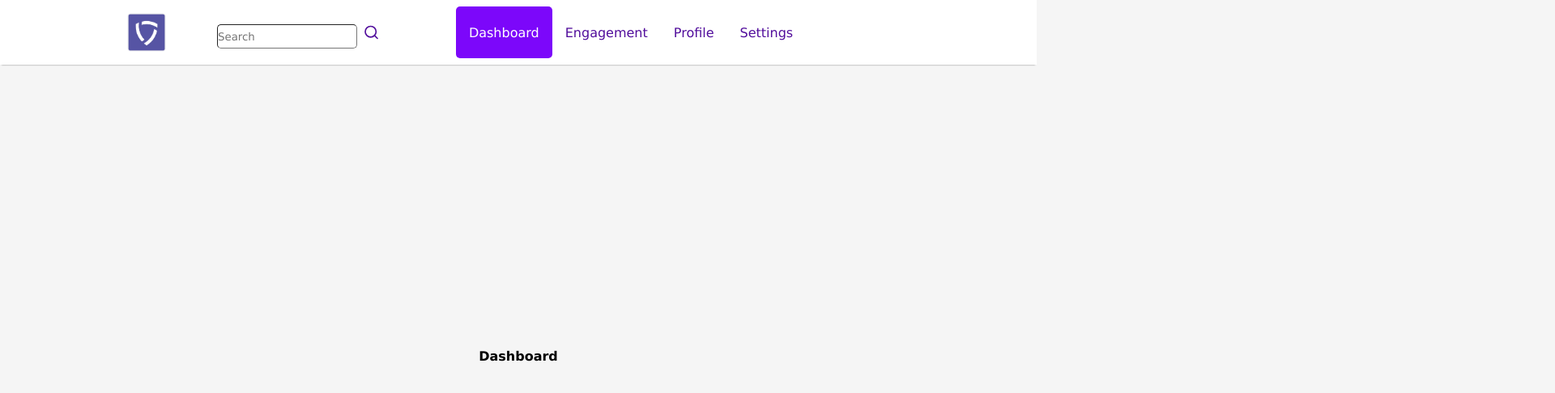
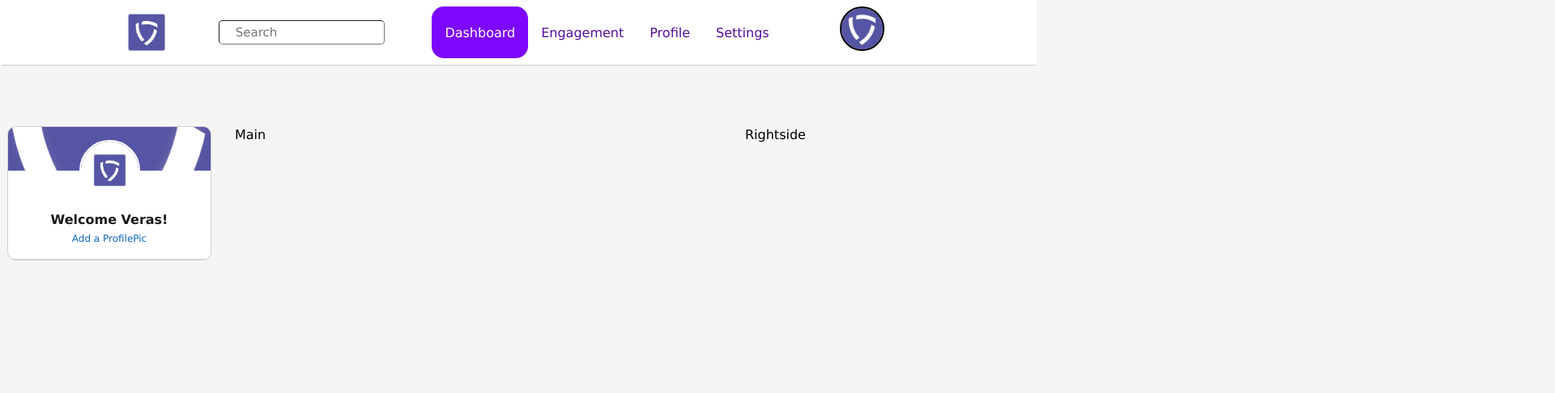
Before and after one commit to altaafackbar/veras, a React (Create React App) app: page /dashboard in a window 1280 px wide. Shown: the top 486 px of the page at 81% size, 1920 px wide, since content can reach past the window. Built offline with nearby package versions, Linux system fonts and the light colour scheme; the HTML template or start-up script is replaced by a standard one.

Commit message:
Dahsboard progress

```diff
--- a/src/components/Navbar/Navbar.css
+++ b/src/components/Navbar/Navbar.css
@@ -1,7 +1,4 @@
-.navbar{
 
-
-}
 
 .nav-menu{
     background-color: #000;
@@ -12,14 +9,17 @@
     position:fixed;
     top: 0;
     right: 0;
-    transition: 850ms;
+    transition: 350ms;
+    z-index: 10;
 
 }
 
 .nav-active-menu{
-    right: 0;
-    transition: 250ms;
-    display: none;
+    right: -100%;
+    transition: 0ms;
+    position: absolute;
+    visibility: hidden;
+
 }
 
 .nav-text{
--- a/src/components/Navbar/NavbarElements.js
+++ b/src/components/Navbar/NavbarElements.js
@@ -25,12 +25,13 @@ export const NavLink = styled(Link)`
 
 
     &.active{
-        transition: all 0.2s ease-in-out;
+        transition: all 0.1s ease-in-out;
         color: #fff;
         background: #7c07fa;
-        border-radius: 5px;
+        border-radius: 15px;
         width:100%;
-        height: 100%
+        height: 100%;
+
     }
 `
 export const NavLogo = styled(Link)`
@@ -61,6 +62,7 @@ export const NavMenu = styled.div`
     display: flex;
     align-items: center;
     margin-right: -24px;
+    padding-right: 3rem;
 
     @media screen and (max-width: 768px) {
         display: none;
@@ -94,3 +96,20 @@ export const NavBtnLink = styled(Link)`
         color: #010606;
     }
 `
+
+export const Profile = styled.div`
+    box-shadow: none;
+    background-image: url("/images/VQUBE.png");
+    width: 55px;
+    height: 55px;
+    box-sizing: border-box;
+    background-clip: content-box;
+    background-color: white;
+    background-position: center;
+    background-size: 120%;
+    background-repeat: no-repeat;
+    border: 2px solid black;
+    border-radius: 50%;
+    cursor: pointer;
+    text-align: center;
+`
--- a/src/components/Navbar/SearchBar.js
+++ b/src/components/Navbar/SearchBar.js
@@ -17,8 +17,11 @@ const SearchBar = () => {
         style={{
             borderWidth: 1,
             borderRadius: 5,
-            width: '85%',
+            width: '95%',
             height: 30,
+            paddingLeft: 20,
+            fontSize: 15
+
 
 
 
@@ -29,12 +32,13 @@ const SearchBar = () => {
             name="s"
         />
 
-
+{/*
         <IconContext.Provider value={{ style: {fontSize: '30px', color: "rgb(82, 14, 156)", paddingLeft: 5, paddingTop: 10}}}>
 
                 <FiSearch />
 
         </IconContext.Provider>
+*/}
     </form>
 
     )
--- a/src/components/Navbar/index.js
+++ b/src/components/Navbar/index.js
@@ -1,5 +1,5 @@
 import React, {useState} from 'react'
-import { Nav, NavLink, Bars, NavMenu, NavBtn, NavBtnLink, NavLogo } from './NavbarElements'
+import { Nav, NavLink, Bars, NavMenu, NavBtn, NavBtnLink, NavLogo, Profile } from './NavbarElements'
 import SearchBar from './SearchBar'
 import { Link } from 'react-router-dom'
 import * as AiIcons from 'react-icons/ai'
@@ -50,11 +50,7 @@ function Navbar() {
                 </NavLogo>
                 <SearchBar/>
 
-                <div className='navbar'>
-                    <Link to='#' className='menu-bars'>
-                        <Bars onClick={showSidebar}/>
-                    </Link>
-                </div>
+
                 <nav className={sidebar ? 'nav-active-menu' : 'nav-menu'}>
                     <ul className='nav-menu-items' onClick={showSidebar}>
                         <li className='navbar-toggle'>
@@ -91,9 +87,12 @@ function Navbar() {
                         Settings
                     </NavLink>
                 </NavMenu>
-                <NavBtn>
-                    <NavBtnLink to="/signin">Sign In</NavBtnLink>
-                </NavBtn>
+                <Profile></Profile>
+                <div className='navbar'>
+                    <Link to='#' className='menu-bars'>
+                        <Bars onClick={showSidebar}/>
+                    </Link>
+                </div>
 
             </Nav>
         </>
--- a/src/pages/Dashboard.js
+++ b/src/pages/Dashboard.js
@@ -1,12 +1,41 @@
 import React from 'react'
+import styled from 'styled-components'
+import Leftside from './DashboardSections/Leftside'
+import Main from './DashboardSections/Main'
+import Rightside from './DashboardSections/Rightside'
 
 const Dashboard = () => {
     return (
-        <div style={{display: 'flex', justifyContent: 'center', alignItems: 'center', height: '90vh'}}>
-            <h1>Dashboard</h1>
+        <Container>
 
-        </div>
+
+        <Layout>
+            <Leftside/>
+            <Main/>
+            <Rightside/>
+        </Layout>
+
+        </Container>
     )
 }
 
+const Container = styled.div`
+    padding-top: 52px;
+    max-width: 100%;
+`
+
+const Layout = styled.div`
+  display: grid;
+  grid-template-areas: "leftside main rightside";
+  grid-template-columns: minmax(0, 5fr) minmax(0, 12fr) minmax(300px, 7fr);
+  column-gap: 30px;
+  row-gap: 20px;
+  margin: 25px 0;
+  padding: 0 10px;
+  @media (max-width: 768px) {
+    display: flex;
+    flex-direction: column;
+    padding: 0 5px;
+  }
+`;
 export default Dashboard
--- /dev/null
+++ b/src/pages/DashboardSections/Leftside.js
@@ -0,0 +1,83 @@
+import React from 'react'
+import styled from 'styled-components'
+
+const Leftside = () => {
+    return (
+        <Container>
+            <ArtCard>
+                <User>
+                    <CardBanner/>
+                    <a>
+                        <ProfilePic/>
+                        <Link>Welcome Veras!</Link>
+                    </a>
+                    <a>
+                        <AddProfilePicText>Add a ProfilePic</AddProfilePicText>
+                    </a>
+                </User>
+            </ArtCard>
+        </Container>
+    )
+}
+
+const Container = styled.div`
+    grid-areas: leftside;
+`
+
+const ArtCard = styled.div`
+    text-align: center;
+    overflow: hidden;
+    margin-bottom: 10px;
+    background-color: #fff;
+    border-radius: 9px;
+    transition: box-shadow 70ms;
+    position: relative;
+    border: none;
+    box-shadow: 0 0 0 1px rgb(0 0 0 / 15%), 0 0 0 rgb(0 0 0 / 20%);
+`
+const User = styled.div`
+  border-bottom: 1px solid rgba(0, 0, 0, 0.15);
+  padding: 12px 12px 16px;
+  word-wrap: break-word;
+  word-break: break-word;
+`;
+
+const CardBanner = styled.div`
+  background: url("/images/VQUBE.png");
+  background-position: center;
+  background-size: 462px;
+  height: 54px;
+  margin: -12px -12px 0;
+`;
+
+const ProfilePic = styled.div`
+  box-shadow: none;
+  background-image: url("/images/VQUBE.png");
+  width: 75px;
+  height: 75px;
+  box-sizing: border-box;
+  background-clip: content-box;
+  background-color: white;
+  background-position: center;
+  background-size: 60%;
+  background-repeat: no-repeat;
+  border: 2px solid white;
+  margin: -38px auto 12px;
+  border-radius: 50%;
+`;
+
+const Link = styled.div`
+  font-size: 16px;
+  line-height: 1.5;
+  color: rgba(0, 0, 0, 0.9);
+  font-weight: 600;
+`;
+
+const AddProfilePicText = styled.div`
+  color: #0a66c2;
+  margin-top: 4px;
+  font-size: 12px;
+  line-height: 1.33;
+  font-weight: 400;
+`;
+export default Leftside
--- /dev/null
+++ b/src/pages/DashboardSections/Main.js
@@ -0,0 +1,13 @@
+import React from 'react'
+import styled from 'styled-components'
+
+const Main = () => {
+    return (
+        <Container>Main</Container>
+    )
+}
+
+const Container = styled.div`
+    grid-areas: main;
+`
+export default Main
--- /dev/null
+++ b/src/pages/DashboardSections/Rightside.js
@@ -0,0 +1,13 @@
+import React from 'react'
+import styled from 'styled-components'
+
+const Rightside = () => {
+    return (
+        <Container>Rightside</Container>
+    )
+}
+
+const Container = styled.div`
+    grid-areas: rightside;
+`
+export default Rightside
```
Also changed, not shown: src/components/SideBar/Sidebar.js (deleted, +0 -18 lines), src/components/SideBar/Sidebar.css (deleted), src/components/SideBar/SidebarData.js (deleted).
